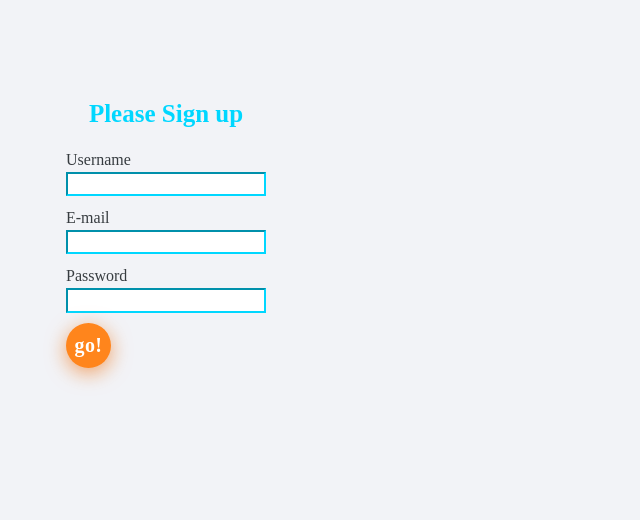
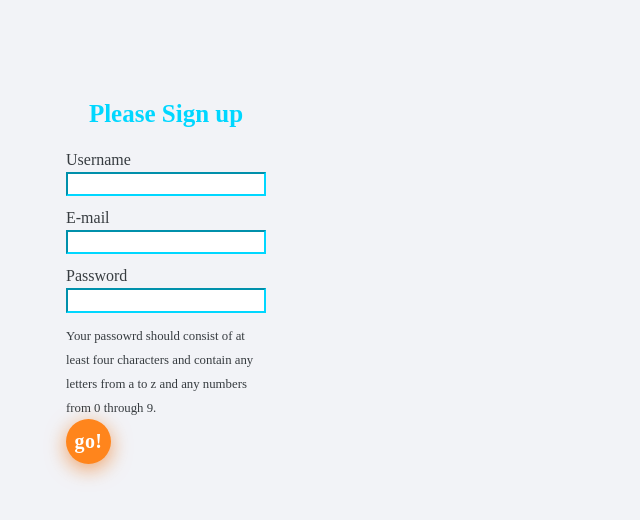
Before and after one commit to Mateusz-Gonera/Questify_front-end, a React (Vite) app: page /register in a window 1280 px wide. Shown: the top 520 px of the page, without its empty margins (0-640 px from the left). Built offline with nearby package versions, Linux system fonts and the light colour scheme.

Commit message:
helper text /password input

```diff
--- a/src/components/landing/RegisterForm.jsx
+++ b/src/components/landing/RegisterForm.jsx
@@ -59,6 +59,9 @@ export const RegisterForm = () => {
 						minLength="4"
 						required
 					/>
+					<Form.Text className="text-muted">
+						Your passowrd should consist of at least four characters and contain any letters from a to z and any numbers from 0 through 9.
+					</Form.Text>
 				</Form.Group>
 				<Button className={styles.buttonGo} type="submit">
 					go!
```
